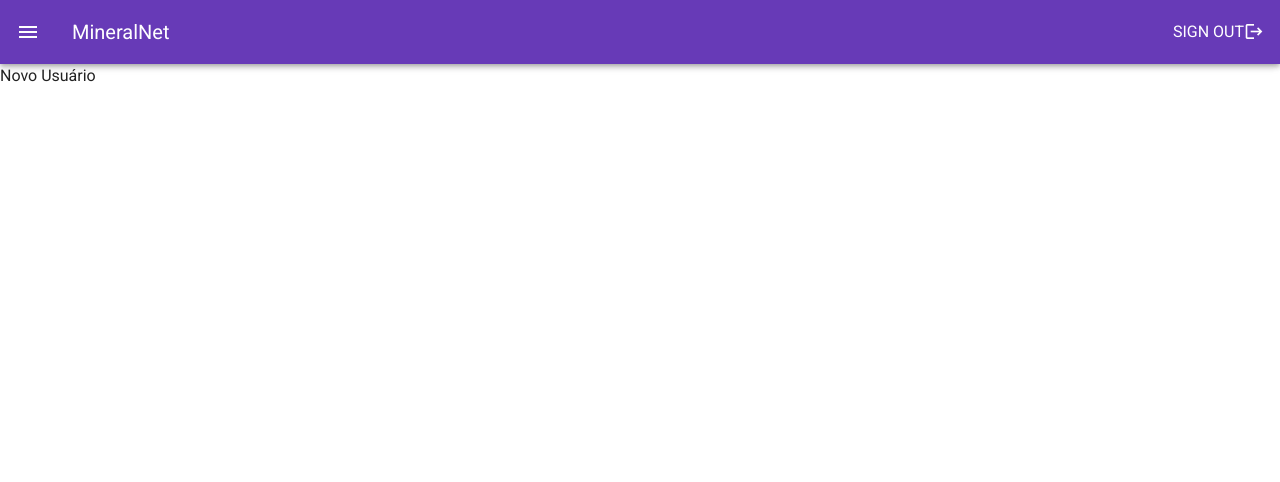
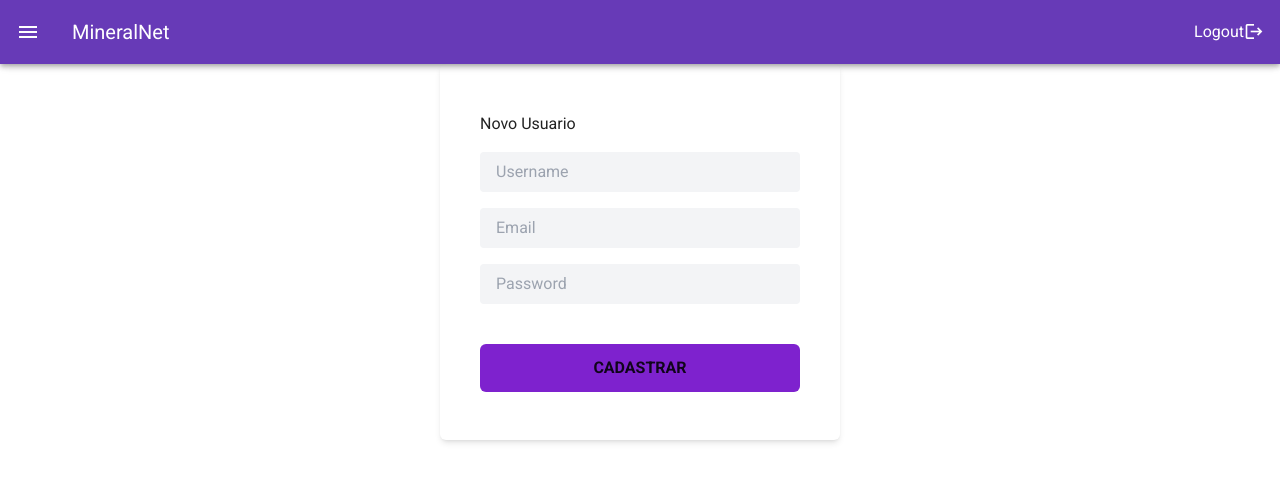
Before and after one commit to jpcamposgda/MineralNet, a Vue app: page /#/novousuario in a window 1280 px wide. Shown: the top 482 px of the page. Built offline with nearby package versions, Linux system fonts and the light colour scheme.

Commit message:
rotas e validacao token

```diff
--- a/package.json
+++ b/package.json
@@ -25,10 +25,12 @@
     "@vue/cli-plugin-eslint": "~5.0.0",
     "@vue/cli-plugin-router": "~5.0.0",
     "@vue/cli-service": "~5.0.0",
+    "axios": "^0.18.0",
     "eslint": "^7.32.0",
     "eslint-plugin-vue": "^8.0.3",
     "sass": "~1.32.0",
     "sass-loader": "^10.0.0",
+    "vue-cli-plugin-axios": "^0.0.4",
     "vue-cli-plugin-pinia": "^0.1.2",
     "vue-cli-plugin-tailwind": "^3.0.0",
     "vue-cli-plugin-vuetify": "^2.4.8",
--- a/src/components/HelloWorld.vue
+++ b/src/components/HelloWorld.vue
@@ -12,7 +12,7 @@
 
 <v-spacer></v-spacer>
 
-<span>SIGN OUT</span>
+  <span class="cursor-pointer no-underline hover:underline" @click.prevent="efetuarLogout">Logout</span>
 <v-icon dense>mdi-logout</v-icon>
 
     </v-app-bar>
@@ -60,13 +60,19 @@
   export default {
     name: 'HelloWorld',
 
+     methods: {
+        efetuarLogout () {
+        localStorage.removeItem('token')
+        this.$router.push({name: 'login'})
+     }
+  },
+
      data: () => ({
     drawer: false,
     group: null,
     links: [
       {icon: 'mdi-home', text: 'Home', route: '/'},
       {icon: 'mdi-account', text: 'Login', route: '/login'},
-      {icon: 'mdi-logout', text: 'Logout', route: '/'},
       {icon: 'mdi-account-multiple-plus-outline', text: 'Novo Usuário', route: '/novousuario'},
       ]
   }),
--- a/src/main.js
+++ b/src/main.js
@@ -1,10 +1,12 @@
 import Vue from 'vue'
+import './plugins/axios'
 import App from './App.vue'
 import './assets/tailwind.css'
 import { createPinia, PiniaVuePlugin } from 'pinia'
 import VueCompositionAPI from '@vue/composition-api'
 import vuetify from './plugins/vuetify'
 import router from './router'
+import http from '@/plugins/axios'
 
 Vue.use(PiniaVuePlugin)
 const pinia = createPinia()
@@ -12,6 +14,8 @@ Vue.use(VueCompositionAPI)
 
 Vue.config.productionTip = false
 
+Vue.prototype.$http = http
+
 new Vue({
   pinia,
   vuetify,
--- /dev/null
+++ b/src/plugins/axios.js
@@ -0,0 +1,36 @@
+
+
+
+import axios from "axios";
+
+// Full config:  https://github.com/axios/axios#request-config
+// axios.defaults.baseURL = process.env.baseURL || process.env.apiUrl || '';
+// axios.defaults.headers.common['Authorization'] = AUTH_TOKEN;
+// axios.defaults.headers.post['Content-Type'] = 'application/x-www-form-urlencoded';
+
+
+  // baseURL: process.env.baseURL || process.env.apiUrl || ""
+  // timeout: 60 * 1000, // Timeout
+  // withCredentials: true, // Check cross-site Access-Control
+
+
+  const http = axios.create({
+
+    baseURL: 'https://mineralnet.herokuapp.com',
+    headers: {
+        'Accept': 'application/json',
+        'Content': 'application/json'
+    }
+
+})
+
+http.interceptors.request.use(function (config){
+    const token = localStorage.getItem('token')
+    if (token) {
+        config.headers.Authorization = `Bearer ${token}`
+    }
+    return config
+}, function (erro) { return Promise.reject(erro)
+})
+
+export default http
--- a/src/views/Login-home.vue
+++ b/src/views/Login-home.vue
@@ -2,18 +2,19 @@
 <div class="min-h-screen bg-gray-100 flex items-center">
   <div class="container rounded-md mx-auto max-w-md  shadow-md hover:shadow-lg transition duration-300" >
     <div class="py-12  p-10 bg-white rounded-md">
+      <form @submit.prevent="efetuarLogin" >
       <div class="mb-5">
-        <label class="mr-4 text-gray-700 font-bold inline-block mb-2" for="name">Name</label>
-        <input type="text" class="border bg-gray-100 py-2 px-4 w-96 outline-none focus:ring-2 focus:ring-indigo-400 rounded" placeholder="Your name" />
+          <label class="mr-4 text-gray-700 font-bold inline-block  mb-2" for="name">Email</label>
+          <input type="email" v-model="usuario.email" class="border bg-gray-100 py-2 px-4 w-80 outline-none focus:ring-2 focus:ring-indigo-400 rounded" placeholder="Your name" />
       </div>
       <div>
-        <label class="mr-4 text-gray-700 font-bold inline-block mb-2" for="name">Email</label>
-        <input type="text" class="border bg-gray-100 py-2 px-4 w-96 outline-none focus:ring-2 focus:ring-indigo-400 rounded" placeholder="@email" />
+        <label class="mr-4 text-gray-700 font-bold inline-block  mb-2" for="name">Password</label>
+        <input type="password" v-model="usuario.password" class="border bg-gray-100 py-2 px-4 w-80 outline-none focus:ring-2 focus:ring-indigo-400 rounded" placeholder="" />
       </div>
       <span class="text-sm text-gray-700 inline-block mt-4 hover:text-indigo-600 hover:underline hover:cursor-pointer transition duration-200"><a>forget password</a> </span>
-      <button class="w-96 mt-6 text-indigo-50 font-bold bg-purple-700 py-3 rounded-md hover:bg-indigo-500 transition duration-300">LOGIN</button>
+      <button type="submit" class="w-80 mt-6 text-indigo-50 font-bold bg-purple-700 py-3 rounded-md hover:bg-indigo-500 transition duration-300">LOGIN</button>
       <span ><a href="/novousuario" class="text-sm text-gray-700 inline-block mt-4 hover:text-indigo-600 hover:underline hover:cursor-pointer transition duration-200" >Não possui um cadastro, clique aqui!</a></span>
-
+      </form>
     </div>
 
   </div>
@@ -23,8 +24,27 @@
 
 <script>
 
+
 export default {
+    data () {
+        return {
+            usuario: {}
+        }
+    },
 
+
+methods: {
+    efetuarLogin () {
+      this.$http.post('auth/login', this.usuario)
+             .then(response => {
+                 console.log(response)
+                 localStorage.setItem('token', response.data.access_token)
+                 this.$router.push({ name: 'home' })
+
+             })
+             .catch(erro => console.log(erro))
+    }
+}
 }
 
 </script>
--- a/src/views/NovoUsuario.vue
+++ b/src/views/NovoUsuario.vue
@@ -1,16 +1,55 @@
 <template>
-    <div>
-        <h1>
-            Novo Usuário
-        </h1>
+     <div class="items-center mx-auto max-w-md shadow-md bg-gray-100 rounded-md py-12 p-10 bg-white rounded-md" >
+        <h1>Novo Usuario</h1>
+        <form @submit.prevent="enviarFormulario" >
+            <div >
+
+                <input type="text" class="border bg-gray-100 py-2 px-4 mt-4 mb-4 w-80 outline-none focus:ring-2 focus:ring-indigo-400 rounded"  v-model="usuario.username" placeholder="Username" >
+            </div>
+            <div >
+
+                <input type="email" class="border bg-gray-100 py-2 px-4 mb-4 w-80 outline-none focus:ring-2 focus:ring-indigo-400 rounded"  v-model="usuario.email" placeholder="Email">
+            </div>
+            <div >
+
+                <input type="password" class="border bg-gray-100 py-2 px-4 mb-4 w-80 outline-none focus:ring-2 focus:ring-indigo-400 rounded"  v-model="usuario.password" placeholder="Password" >
+            </div>
+            <button type="submit" class="w-80 mt-6 text-indigo-50 font-bold bg-purple-700 py-3 rounded-md hover:bg-indigo-500 transition duration-300 ">CADASTRAR</button>
+
+        </form>
     </div>
 </template>
 
 
 <script>
 
+
 export default {
+
+data: function() {
+    return {
+        usuario: {
+            username: '',
+            password:'',
+            email:''
+        }
+    }
+},
+
+methods: {
+        enviarFormulario() {
+
+
+
+          this.$http.post("/users", this.usuario)
+            .then(resposta => {
+                console.log(resposta)
+                this.$router.push({ name: 'home' })
+            })
+            .catch(erro => console.log(erro))
+        }
 
 }
 
+}
 </script>
```
Also changed, not shown: 1 other file (tests, documents, lock files or other folders).
